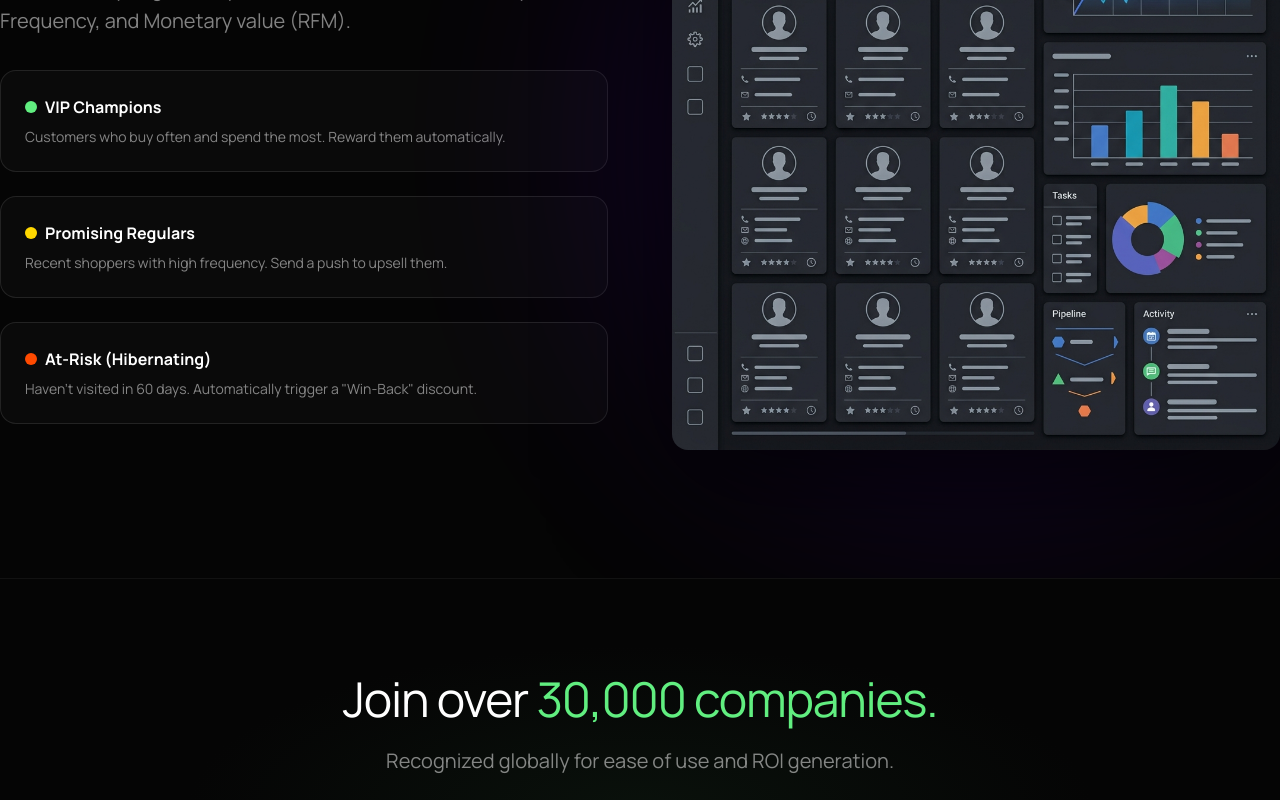
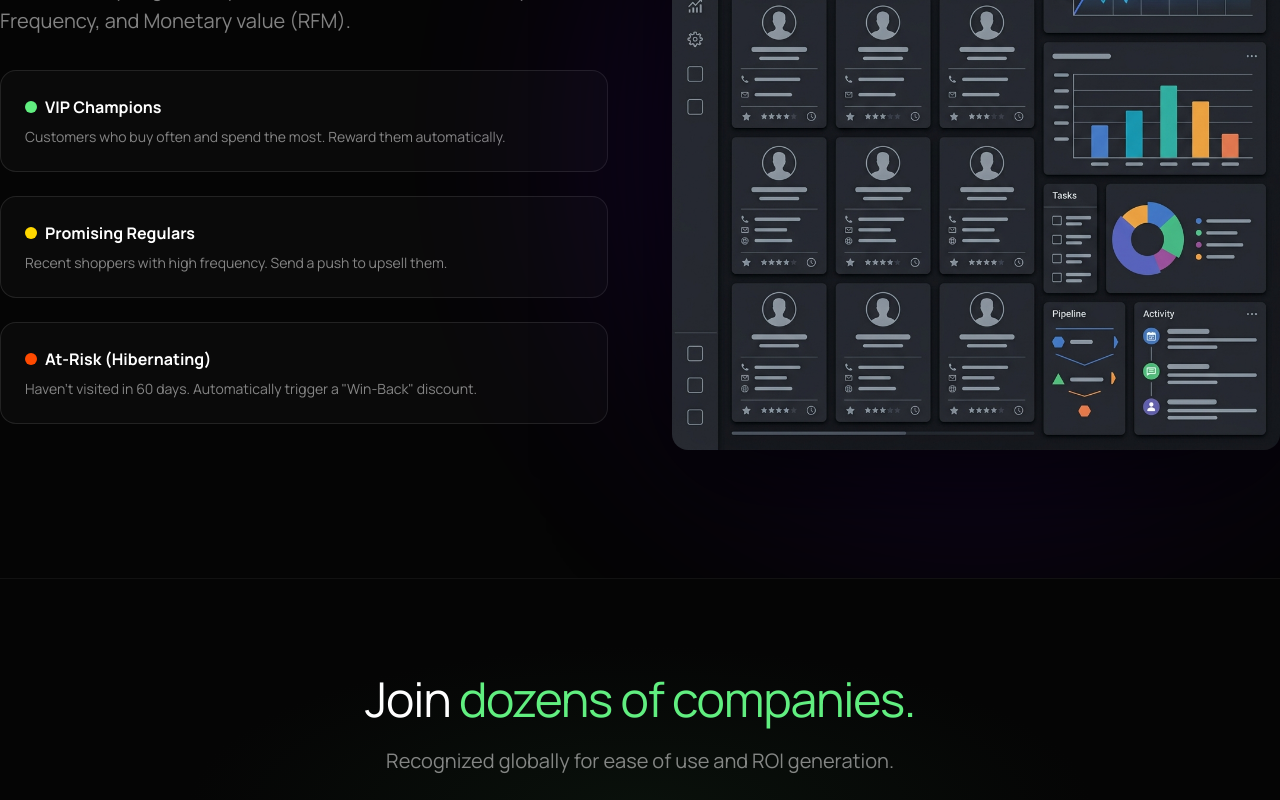
Before and after one commit to gclvc/loyalist-portal, a React (Vite) app: page / in a window 1280 px wide. Shown: the part 11200-12000 px from the top of the page. Built offline with nearby package versions, Linux system fonts and the light colour scheme.

Commit message:
chore: Change 30,000 companies to dozens of companies

```diff
--- a/src/pages/Home.jsx
+++ b/src/pages/Home.jsx
@@ -795,7 +795,7 @@ export default function Home() {
 <section className="bg-[#050505] py-24 px-margin-desktop text-center relative border-t border-pure-white/5 overflow-hidden">
     <div className="absolute inset-0 bg-[radial-gradient(ellipse_at_center,_var(--tw-gradient-stops))] from-mint-accelerator/5 via-[#050505] to-[#050505] pointer-events-none"></div>
     <div className="max-w-6xl mx-auto relative z-10">
-        <h2 className="font-display-lg-mobile md:text-5xl tracking-tight text-pure-white mb-6">Join over <span className="text-mint-accelerator">30,000 companies.</span></h2>
+        <h2 className="font-display-lg-mobile md:text-5xl tracking-tight text-pure-white mb-6">Join <span className="text-mint-accelerator">dozens of companies.</span></h2>
         <p className="font-body-lg text-xl text-pure-white/50 mb-12">Recognized globally for ease of use and ROI generation.</p>
 
         <div className="flex flex-wrap justify-center items-center gap-8 md:gap-12 opacity-80 hover:opacity-100 transition-opacity duration-500">
```
